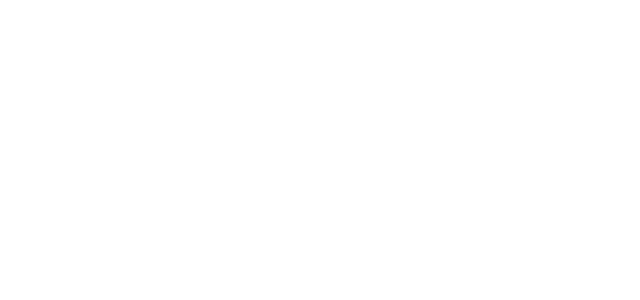
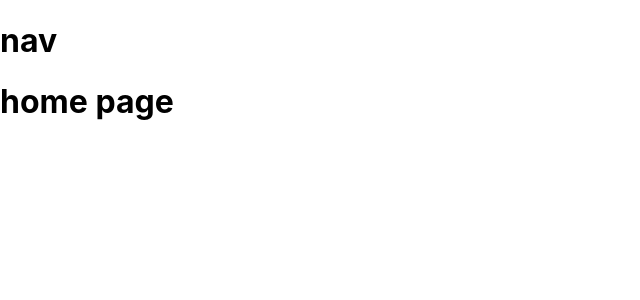
Before and after one commit to goobisanubis21/reactPortfolio, a React (Create React App) app: page / in a window 1280 px wide. Shown: the top 300 px of the page, without its empty margins (0-640 px from the left). Built offline with nearby package versions, Linux system fonts and the light colour scheme.

Commit message:
starting off with place holder text for nav bar and home page

```diff
--- a/src/App.js
+++ b/src/App.js
@@ -1,10 +1,21 @@
 import React from "react";
+import { BrowserRouter as Router, Route, Switch } from "react-router-dom";
+import Home from "./pages/Home";
+import Nav from "./components/Nav"
 
 function App() {
   return (
     <div className="App">
       <header className="App-header">
-
+        <Router>
+          <div>
+            <Nav />
+            <Switch>
+              <Route exact path="/" component={Home} />
+              <Route exact path="/home" component={Home} />
+            </Switch>
+          </div>
+        </Router>
       </header>
     </div>
   );
--- /dev/null
+++ b/src/components/Nav/index.js
@@ -0,0 +1,9 @@
+import React from "react";
+
+function Nav() {
+    return (
+        <h1>nav</h1>
+    );
+}
+
+export default Nav;
--- /dev/null
+++ b/src/pages/Home.js
@@ -0,0 +1,9 @@
+import React from "react";
+
+const Home = () => {
+    return (
+        <h1>home page</h1>
+    )
+}
+
+export default Home;
```
Also changed, not shown: src/pages/Contact.js (added), src/pages/Projects.js (added), 2 other files (tests, documents, lock files or other folders).
